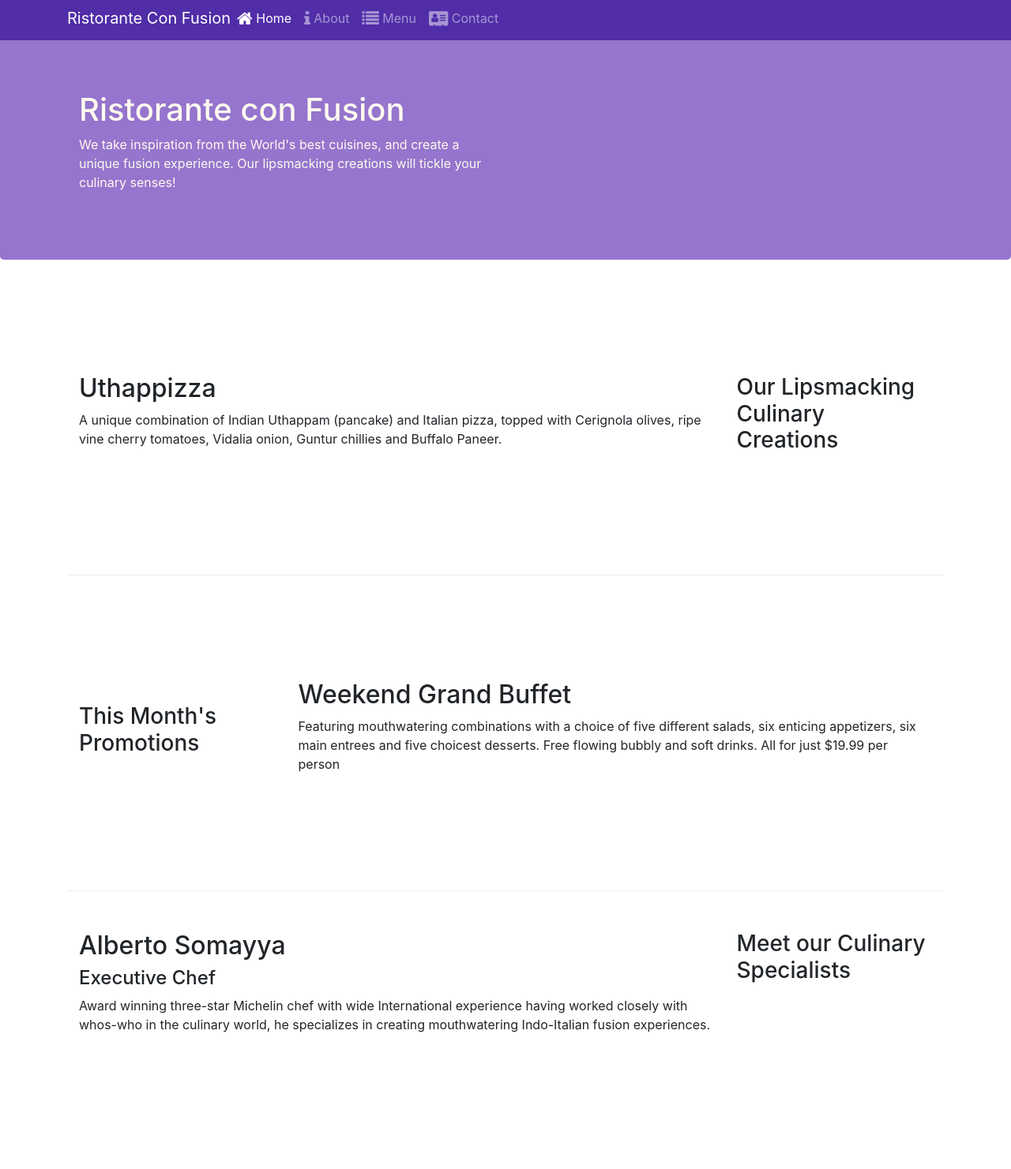
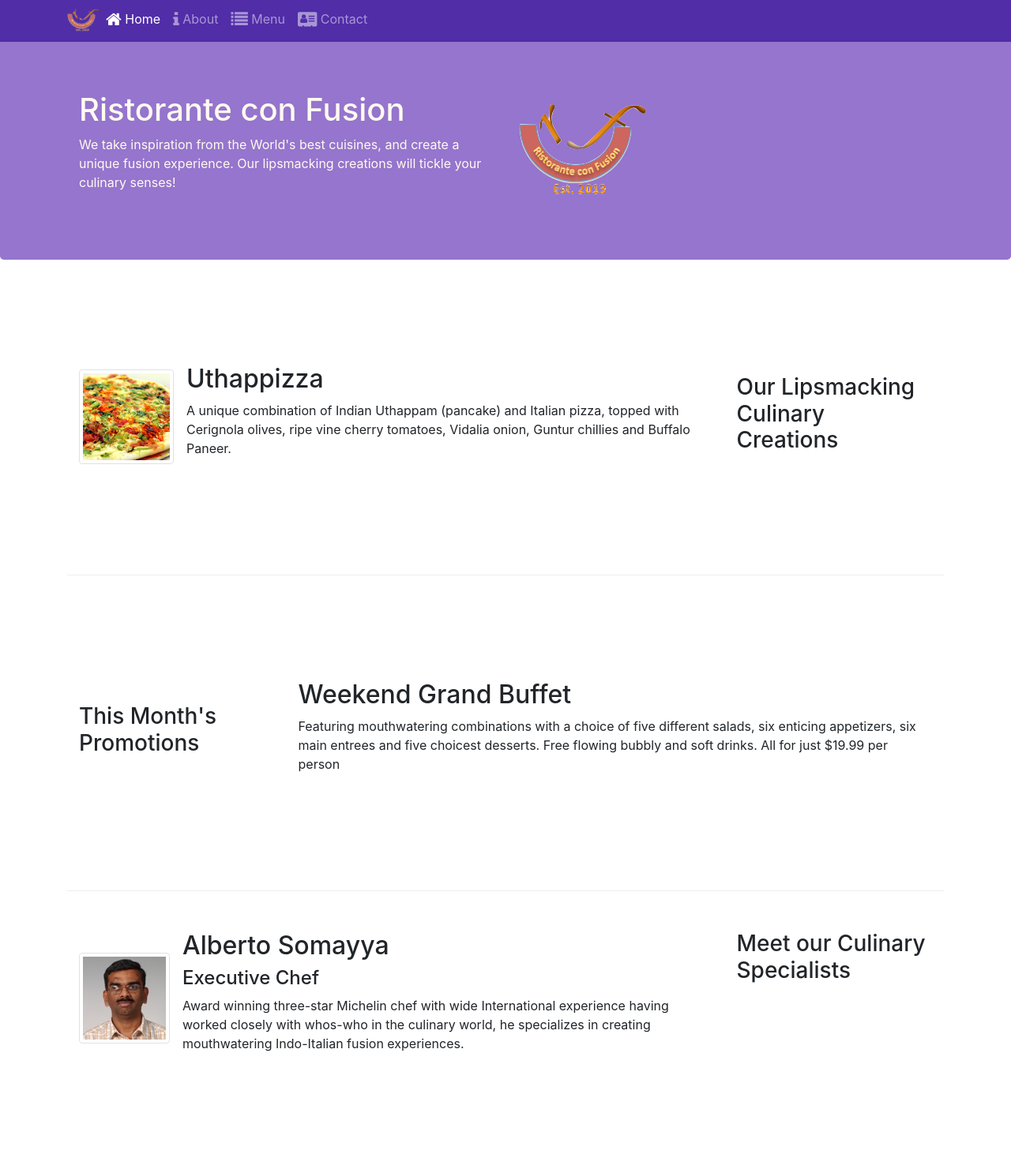
Before and after one commit to PadmaDhungel/Coursera_Bootstrap, a website: page index.html in a window 1280 px wide. Shown: the part 5-1486 px from the top of the page at 79% size. Drawn offline with nearby package versions, Linux system fonts and the light colour scheme.

Commit message:
Added media pictures on the main home page, logo and image

```diff
--- a/index.html
+++ b/index.html
@@ -21,7 +21,7 @@
             <button class="navbar-toggler" type="button" data-toggle="collapse" data-target="#Navbar">
                 <span class="navbar-toggler-icon"></span>
             </button>
-            <a class="navbar-brand mr-auto" href="#">Ristorante Con Fusion</a>
+            <a class="navbar-brand mr-auto" href="./index.html"><img src="img/logo.png" height="30" width="41"></a>
             <div class="collapse navbar-collapse" id="Navbar">
                 <ul class="navbar-nav mr-auto">
                     <li class="nav-item active"><a class="nav-link" href="#"><span class="fa fa-home fa-lg"></span> Home</a></li>
@@ -40,7 +40,8 @@
                     <h1>Ristorante con Fusion</h1>
                     <p>We take inspiration from the World's best cuisines, and create a unique fusion experience. Our lipsmacking creations will tickle your culinary senses!</p>
                 </div>
-                <div class ="col-12 col-sm">
+                <div class="col-12 col-sm align-self-center">
+                    <img src="img/logo.png" class="img-fluid">
                 </div>
             </div>
         </div>
@@ -52,8 +53,16 @@
                 <h3>Our Lipsmacking Culinary Creations</h3>
             </div>
             <div class ="col col-sm order-sm-first col-md">
-                <h2>Uthappizza</h2>
-                <p class="d-none d-sm-block">A unique combination of Indian Uthappam (pancake) and Italian pizza, topped with Cerignola olives, ripe vine cherry tomatoes, Vidalia onion, Guntur chillies and Buffalo Paneer.</p>
+                <div class="media">
+                    <img class="d-flex mr-3 img-thumbnail align-self-center" src="img/uthappizza.png" alt="Uthappizza">
+                    <div class="media-body">
+                        <h2 class="mt-0">Uthappizza</h2>
+                        <p class="d-none d-sm-block">A unique combination of Indian Uthappam (pancake) and
+                            Italian pizza, topped with Cerignola olives, ripe vine
+                            cherry tomatoes, Vidalia onion, Guntur chillies and
+                            Buffalo Paneer.</p>
+                    </div>
+                </div>
             </div>
         </div>
 
@@ -73,9 +82,18 @@
                 <h3>Meet our Culinary Specialists</h3>
             </div>
             <div class ="col col-sm order-sm-first col-md">
-                <h2>Alberto Somayya</h2>
-                <h4>Executive Chef</h4>
-                <p class="d-none d-sm-block">Award winning three-star Michelin chef with wide International experience having worked closely with whos-who in the culinary world, he specializes in creating mouthwatering Indo-Italian fusion experiences. </p>
+                <div class="media">
+                    <img class="d-flex mr-3 img-thumbnail align-self-center" src="img/alberto.png" alt="Alberto Somayya">
+                    <div class="media-body">
+                        <h2 class="mt-0">Alberto Somayya</h2>
+                        <h4>Executive Chef</h4>
+                        <p class="d-none d-sm-block">Award winning three-star Michelin chef with wide
+                            International experience having worked closely with
+                            whos-who in the culinary world, he specializes in
+                            creating mouthwatering Indo-Italian fusion experiences.
+                        </p>
+                    </div>
+                </div>
             </div>
         </div>
     </div>
```
Also changed, not shown: aboutus.html (+3 -2 lines), contactus.html (+3 -2 lines), img/alberto.png (added), img/buffet.png (added), img/logo.png (added), img/uthappizza.png (added), 1 other file.
